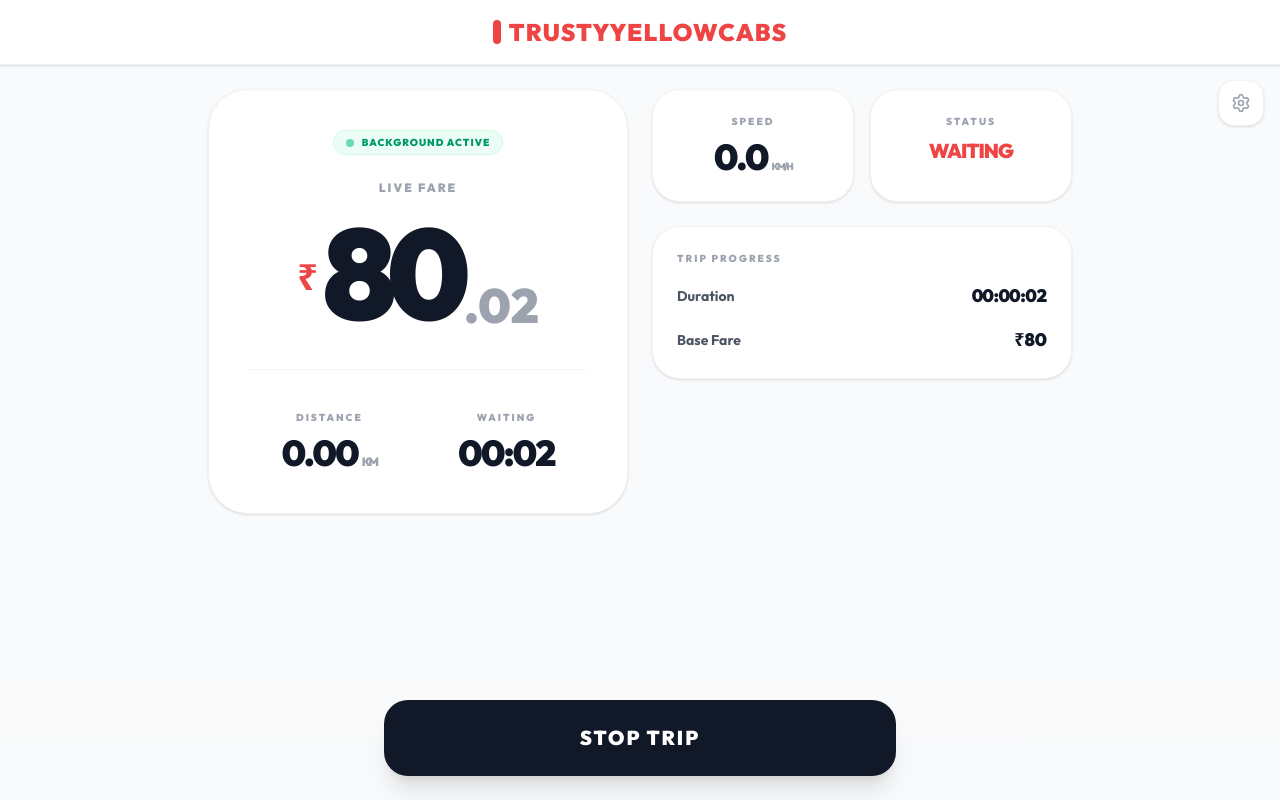
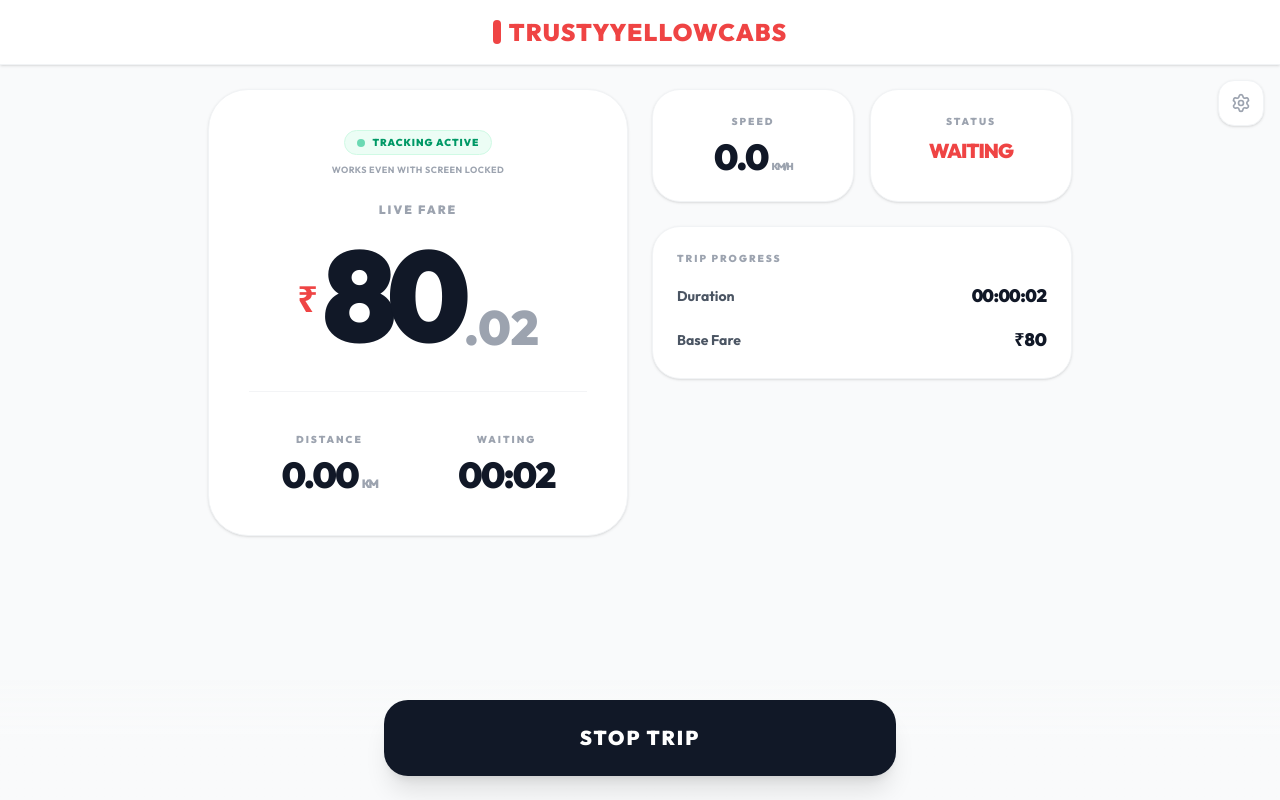
Before and after one commit to Yellowcabs/Trustymeter, a React (Vite) app: page / in a window 1280 px wide. Both pictures are taken after a click on the button "START TRIP". Built offline with nearby package versions, Linux system fonts and the light colour scheme; no server answers.

Commit message:
update files

```diff
--- a/src/App.tsx
+++ b/src/App.tsx
@@ -89,6 +89,7 @@
         setWaitingTime(data.waitingTime + (data.status === 'WAITING' ? elapsedSeconds : 0));
         setPersistedDistance(data.distance);
         requestWakeLock();
+        backgroundService.start();
       }
     }
   }, []);
@@ -272,9 +273,14 @@
             <div className="w-full bg-white rounded-[40px] p-8 sm:p-10 text-center shadow-sm border border-[#F1F3F5]">
               {/* Background Mode Indicator */}
               {(status === 'ACTIVE' || status === 'WAITING') && (
-                <div className="flex items-center justify-center gap-2 px-3 py-1 bg-emerald-50 text-emerald-600 rounded-full border border-emerald-100 mb-6 w-fit mx-auto">
-                  <div className="w-2 h-2 bg-emerald-500 rounded-full animate-pulse" />
-                  <span className="text-[10px] font-black uppercase tracking-widest">Background Active</span>
+                <div className="flex flex-col items-center mb-6">
+                  <div className="flex items-center justify-center gap-2 px-3 py-1 bg-emerald-50 text-emerald-600 rounded-full border border-emerald-100 w-fit mx-auto">
+                    <div className="w-2 h-2 bg-emerald-500 rounded-full animate-pulse" />
+                    <span className="text-[10px] font-black uppercase tracking-widest">Tracking Active</span>
+                  </div>
+                  <p className="text-[9px] text-[#9CA3AF] font-bold uppercase mt-2 tracking-wider">
+                    Works even with screen locked
+                  </p>
                 </div>
               )}
               <div className="text-[#9CA3AF] text-[12px] font-black tracking-[2px] uppercase mb-3">Live Fare</div>
--- a/src/hooks/useGeolocation.ts
+++ b/src/hooks/useGeolocation.ts
@@ -62,16 +62,22 @@
           );
 
           // 2. Jitter Filter: Ignore very small movements (less than 3 meters)
-          // 3. Speed Filter: Ignore impossible jumps (over 140 km/h or 0.2km per update)
-          const timeDiff = (newLocation.timestamp - lastLocationRef.current.timestamp) / 1000;
+          // 3. Dynamic Speed Filter: Ignore impossible jumps based on time elapsed
+          const timeDiffSeconds = (newLocation.timestamp - lastLocationRef.current.timestamp) / 1000;
 
           // If time diff is too small (< 1s), skip to avoid noise
-          if (timeDiff < 1) return;
+          if (timeDiffSeconds < 1) return;
 
-          const speedKmh = d / (timeDiff / 3600);
+          const speedKmh = d / (timeDiffSeconds / 3600);
 
-          // Use a more conservative speed check for urban driving
-          if (d > 0.003 && d < 0.2 && speedKmh < 140) {
+          // Max reasonable speed for a taxi (e.g. 140 km/h)
+          const MAX_SPEED_KMH = 140;
+
+          // If we have a large gap (e.g. screen was off), we allow a larger distance jump
+          // but still bound it by a reasonable max speed.
+          const isReasonableMovement = d > 0.003 && speedKmh < MAX_SPEED_KMH;
+
+          if (isReasonableMovement) {
             setDistance((prev) => prev + d);
             lastLocationRef.current = newLocation;
           }
```
